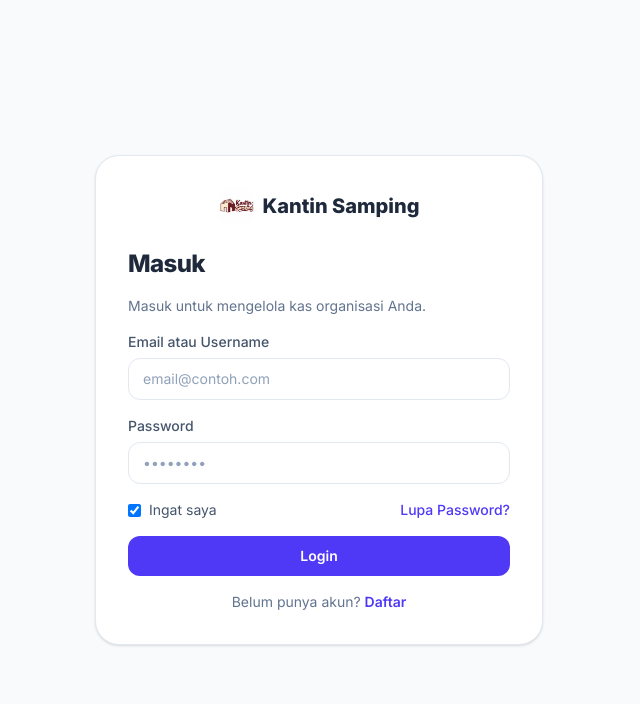
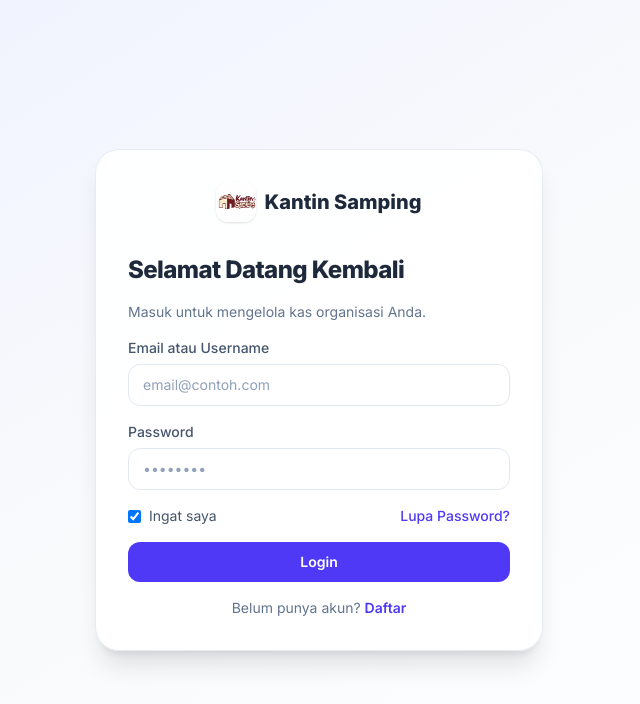
Before and after one commit to Nabz-maker/kantin-sebelah-kas, a Next.js app: page /login in a window 1280 px wide. Shown: the top 704 px of the page, without its empty margins (321-961 px from the left). Built offline with nearby package versions, Linux system fonts and the light colour scheme; no server answers.

Commit message:
perbaiki desain halaman login

```diff
--- a/app/login/page.js
+++ b/app/login/page.js
@@ -27,9 +27,9 @@ function LoginForm() {
 
   return (
     <form onSubmit={submit} className="space-y-4">
-      <h1 className="text-2xl font-extrabold tracking-tight">Masuk</h1>
+      <h1 className="text-2xl font-extrabold tracking-tight">Selamat Datang Kembali</h1>
       <p className="text-sm text-slate-500">Masuk untuk mengelola kas organisasi Anda.</p>
-      {err && <p className="rounded-xl border border-rose-200 bg-rose-50 px-4 py-3 text-sm text-rose-600">{err}</p>}
+      {err && <p className="animate-fade-in rounded-xl border border-rose-200 bg-rose-50 px-4 py-3 text-sm text-rose-600">{err}</p>}
       <div>
         <label className={labelCls}>Email atau Username</label>
         <input className={inputCls} value={form.login} onChange={(e) => setForm({ ...form, login: e.target.value })} placeholder="email@contoh.com" />
@@ -42,7 +42,7 @@ function LoginForm() {
         <label className="flex items-center gap-2 text-slate-600"><input type="checkbox" checked={form.remember} onChange={(e) => setForm({ ...form, remember: e.target.checked })} className="rounded border-slate-300" /> Ingat saya</label>
         <Link href="/forgot-password" className="font-medium text-indigo-600 hover:underline">Lupa Password?</Link>
       </div>
-      <button disabled={loading} className={btnPrimary + " w-full"}>{loading ? "Memproses…" : "Login"}</button>
+      <button disabled={loading} className={btnPrimary + " w-full transition-transform hover:-translate-y-0.5 hover:shadow-lg active:translate-y-0"}>{loading ? "Memproses…" : "Login"}</button>
       <p className="text-center text-sm text-slate-500">Belum punya akun? <Link href="/register" className="font-semibold text-indigo-600">Daftar</Link></p>
     </form>
   );
@@ -50,9 +50,9 @@ function LoginForm() {
 
 export default function LoginPage() {
   return (
-    <div className="grid min-h-screen place-items-center bg-[#F8FAFC] px-4">
-      <div className="w-full max-w-md rounded-3xl border border-slate-200 bg-white p-8 shadow-sm">
-        <Link href="/" className="mb-6 flex items-center justify-center gap-2 text-xl font-extrabold"><img src="/logo.png" alt="Logo" className="h-9 w-9 rounded-xl object-cover" /> Kantin Samping</Link>
+    <div className="grid min-h-screen place-items-center bg-gradient-to-br from-indigo-50 via-slate-50 to-white px-4 py-10">
+      <div className="w-full max-w-md animate-fade-in-up rounded-3xl border border-slate-200/80 bg-white/90 p-8 shadow-xl backdrop-blur">
+        <Link href="/" className="mb-8 flex items-center justify-center gap-2 text-xl font-extrabold"><img src="/logo.png" alt="Logo" className="h-10 w-10 rounded-xl object-cover shadow-sm" /> Kantin Samping</Link>
         <Suspense fallback={null}><LoginForm /></Suspense>
       </div>
     </div>
```
